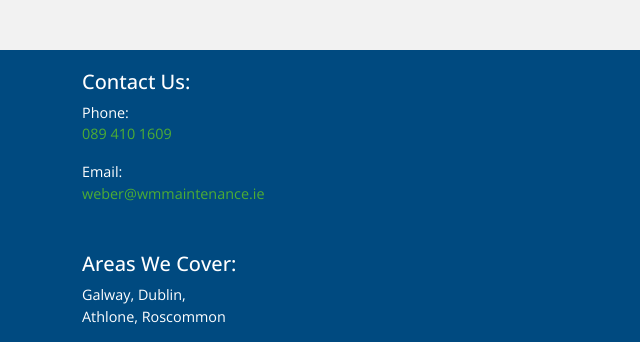
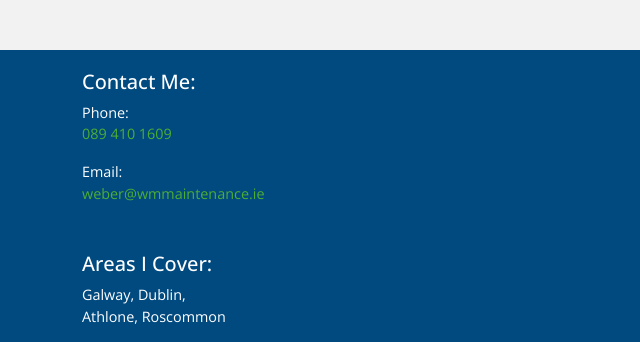
Before and after one commit to chrishiggins54/wm-maintenance-site, a website: page index.html in a window 1280 px wide. Shown: the part 3607-3949 px from the top of the page, 0-640 px from the left. Drawn offline with nearby package versions, Linux system fonts and the light colour scheme.

Commit message:
v1.3 Updated Contact Us to 'Me'

```diff
--- a/index.html
+++ b/index.html
@@ -201,12 +201,12 @@
                 <!-- Column 1 -->
                 <div class="col-5 align-items-end justify-content-center">
                     <div class="footer-contact mb-5">
-                        <h5>Contact Us:</h5>
+                        <h5>Contact Me:</h5>
                         <p>Phone:<br><a href="tel:+0894101609">089 410 1609</a></p>
                         <p>Email:<br><a href="mailto:weber@wmmaintenance.ie">weber@wmmaintenance.ie</a></p>
                     </div>
                     <div>
-                        <h5>Areas We Cover:</h5>
+                        <h5>Areas I Cover:</h5>
                         <p>Galway, Dublin,
                             <br> Athlone, Roscommon
                         </p>
```
